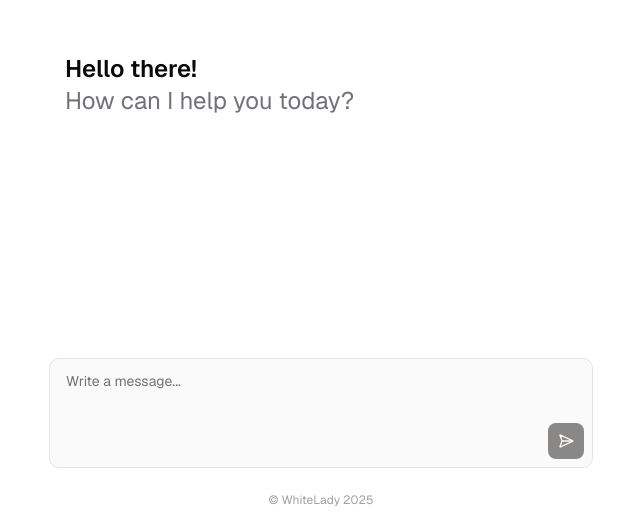
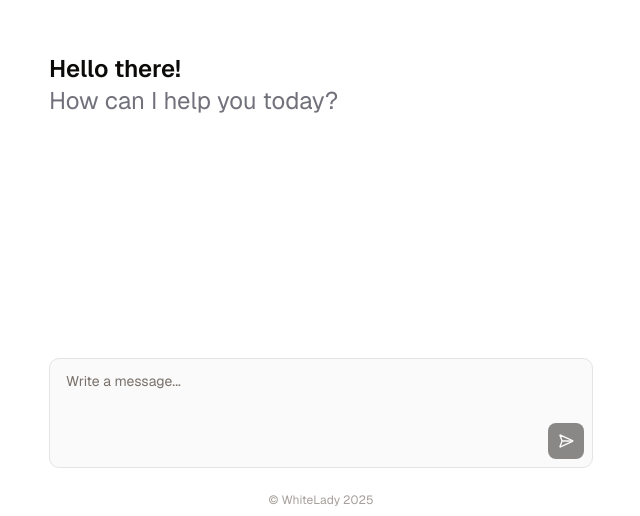
Before and after one commit to WhiteLady1/ai-sdk-demo, a Next.js app: page / in a window 1280 px wide. Shown: the part 284-800 px from the top of the page, without its empty margins (319-959 px from the left). Built offline with nearby package versions, Linux system fonts and the light colour scheme.

Commit message:
feat: Fix pading

```diff
--- a/src/components/chat/greetings.tsx
+++ b/src/components/chat/greetings.tsx
@@ -1,6 +1,6 @@
 export const Greetings = () => {
   return (
-    <div className="max-w-3xl mx-auto md:mt-20 px-8 size-full flex flex-col justify-center">
+    <div className="max-w-3xl mx-auto md:mt-20 px-4 size-full flex flex-col justify-center">
       <div className="text-2xl font-semibold">Hello there!</div>
       <div className="text-2xl text-zinc-500">How can I help you today?</div>
     </div>
--- a/src/components/chat/messages.tsx
+++ b/src/components/chat/messages.tsx
@@ -3,7 +3,7 @@ import { MessageItem, MessageItemProps } from "./message-item";
 export const Messages = ({ messages }: { messages: MessageItemProps[] }) => {
   console.log(messages);
   return (
-    <div className="md:mt-20 px-8 size-full flex flex-col gap-4">
+    <div className="md:mt-20 px-4 size-full flex flex-col gap-4">
       {messages.map((message) => (
         <MessageItem
           key={message.content}
```
